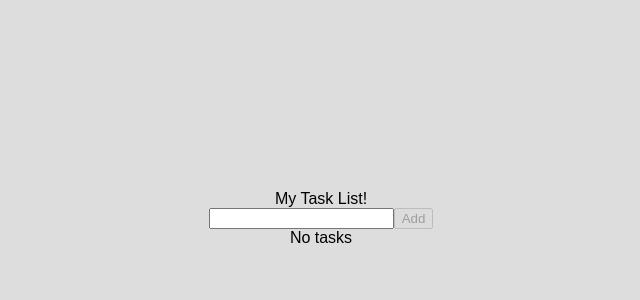
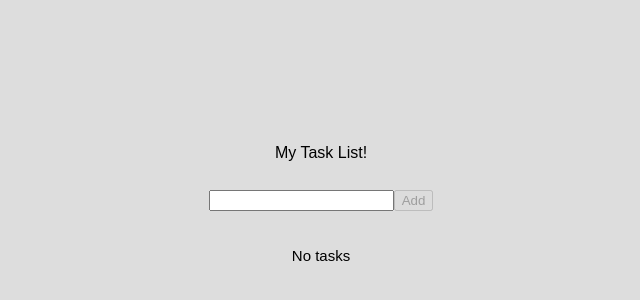
Before and after one commit to Ashur19/My-To-Do-List-App, a React (Create React App) app: page / in a window 1280 px wide. Shown: the part 182-482 px from the top of the page, without its empty margins (319-959 px from the left). Built offline with nearby package versions, Linux system fonts and the light colour scheme.

Commit message:
3rd Commit

```diff
--- a/package.json
+++ b/package.json
@@ -3,6 +3,9 @@
   "version": "0.1.0",
   "private": true,
   "dependencies": {
+    "@emotion/react": "^11.10.5",
+    "@emotion/styled": "^11.10.5",
+    "@mui/material": "^5.11.7",
     "@testing-library/jest-dom": "^5.16.5",
     "@testing-library/react": "^13.4.0",
     "@testing-library/user-event": "^13.5.0",
--- /dev/null
+++ b/src/App.css
@@ -0,0 +1,29 @@
+html {
+  background: #ddd;
+  height: 100%;
+  display: flex;
+}
+body {
+  width: 100%;
+  margin: auto;
+}
+
+.App {
+  font-family: sans-serif;
+  text-align: center;
+}
+
+.Form-List {
+  font-size: 15px;
+  max-width: 300px;
+  margin: auto;
+  margin-top: 20px;
+  margin-bottom: 20px;
+  padding: 8px 16px;
+}
+
+.new-item {
+  display: flex;
+  align-items: flex-start;
+  justify-content: center;
+}
--- a/src/App.js
+++ b/src/App.js
@@ -1,4 +1,4 @@
-import './App.scss';
+import './App.css';
 import Container from './components/Container';
 
 function App() {
--- a/src/App.scss
+++ /dev/null
@@ -1,14 +0,0 @@
-html {
-  background: #ddd;
-  height: 100%;
-  display: flex;
-}
-body {
-  width: 100%;
-  margin: auto;
-}
-
-.App {
-  font-family: sans-serif;
-  text-align: center;
-}
--- a/src/components/CheckBox.jsx
+++ b/src/components/CheckBox.jsx
@@ -1,10 +1,17 @@
-import React from 'react';
+import React, { Fragment } from 'react';
 
-const CheckBox = () => {
+const CheckBox = props => {
+    const {
+        onChange,
+        data: { id, Description, done }
+    } = props
     return (
-        <div>
-            CheckBox
-        </div>
+        <Fragment>
+            <label className='new-item'>
+                <input className='all-state' name={id} type='checkbox' defaultChecked={done} onChange={onChange} />
+                <div className='all-text'>{Description}</div>
+            </label>
+        </Fragment>
     )
 }
 
```
Also changed, not shown: 1 other file (tests, documents, lock files or other folders).
